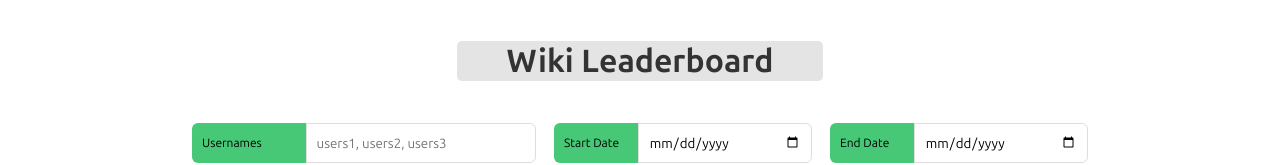
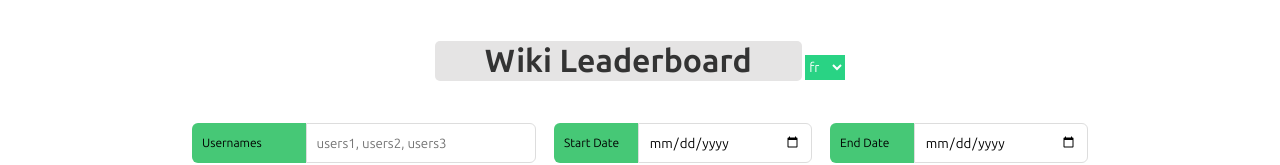
Before and after one commit to kaliacad/LeaderBoard, a React (Vite) app: page / in a window 1280 px wide. Shown: the top 165 px of the page. Built offline with nearby package versions, Linux system fonts and the light colour scheme; no server answers.

Commit message:
Add a language filter on the design

```diff
--- a/src/App.css
+++ b/src/App.css
@@ -45,6 +45,13 @@ body {
   border-radius: 5px;
   color: #333;
   background-color: #e5e4e4;
+}
+.language {
+  width: 40px;
+  height: 25px;
+  border: none;
+  background-color: #29d384;
+  color: white;
 }
 
 h2 {
--- a/src/App.jsx
+++ b/src/App.jsx
@@ -155,7 +155,6 @@ function App() {
       setCopiedLink(true);
 
       let params = theUrl.split("/")[3].split("_");
-      console.log("params", params[1]);
       let users = params[0].replaceAll("**", ",");
       setInputValue(users);
       setUsernames(users);
@@ -178,8 +177,15 @@ function App() {
         className="container"
         style={{ backgroundImage: `url(${featuredImage})` }}
       >
-        <h1 className="main-title">Wiki Leaderboard</h1>
-
+        <h1 className="main-title">Wiki Leaderboard</h1>{" "}
+        <select class="language">
+          <option value="en">en</option>
+          <option value="fr" selected>
+            fr
+          </option>
+          <option value="ln">ln</option>
+          <option value="sw">sw</option>
+        </select>
         <div className="form-container">
           <form id="userForm" onSubmit={handleSubmit}>
             <div className="form-main-div">
@@ -235,7 +241,6 @@ function App() {
             )}
           </form>
         </div>
-
         <div className="results-and-chart">
           <div className="results-container">
             {loading && <div id="loader" className="loader"></div>}
```
